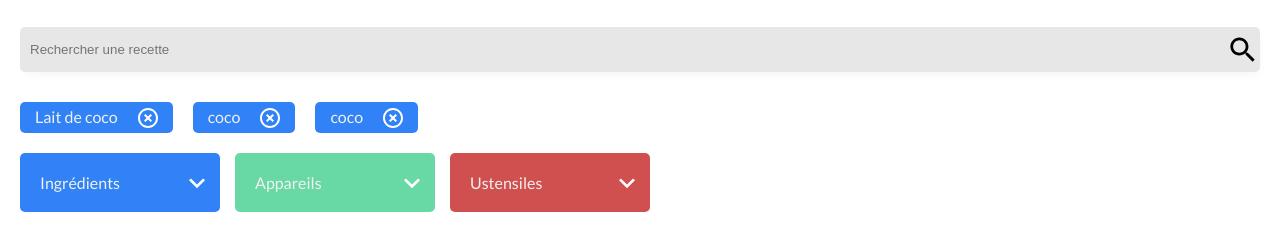
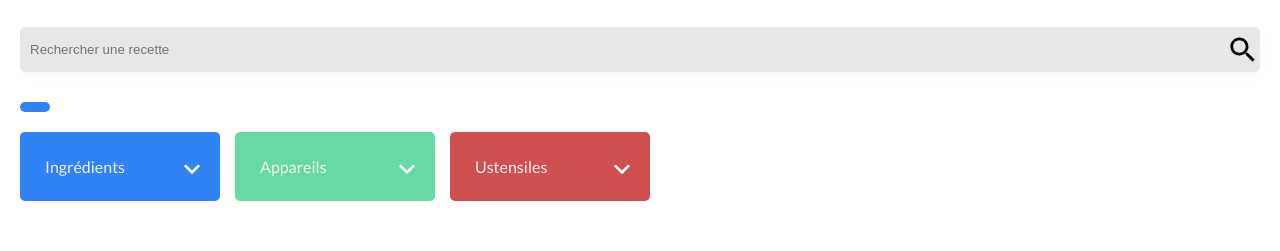
Before and after one commit to ahammouti/HammoutiAli_7_22042022, a website with bundled scripts: page index.html in a window 1280 px wide. Shown: the part 99-350 px from the top of the page. Built offline with nearby package versions, Linux system fonts and the light colour scheme.

Commit message:
fix : update

```diff
--- a/index.html
+++ b/index.html
@@ -12,7 +12,7 @@
 <body>
     <div class="container">
         <header class="header">
-            <a href="/" class="header__logo">
+            <a href="#" class="header__logo">
                 <img src="./src/images/logo/logo.svg" alt="logo les petits plats">
                 <h1>Les petits plats</h1>
             </a>
@@ -25,13 +25,10 @@
             <section class="search__searchTags">
                 <div class="tags">
                     <!-- !section dynamique a faire en javascript injecter dans la div tags -->
-                    <div class="tags__itemTag">
-                        <p class="text-tag">Lait de coco</p>
-                        <button>
-                            <img src="./src/images/icons/close-icon.svg" alt="supprimer">
-                        </button>
+                    <div class="tags__itemTag js-containerTag">
+
                     </div>
-                    <div class="tags__itemTag">
+                    <!-- <div class="tags__itemTag">
                         <p class="text-tag">coco</p>
                         <button>
                             <img src="./src/images/icons/close-icon.svg" alt="supprimer">
@@ -42,23 +39,37 @@
                         <button>
                             <img src="./src/images/icons/close-icon.svg" alt="supprimer">
                         </button>
-                    </div>
+                    </div> -->
                 </div>
                 <div class="searchByTagButtons">
-                    <button
-                        class="searchByTagButtons__button searchByTagButtons__button--ingredients js-btnIngredients">
-                        <p>Ingrédients</p>
-                        <img src="./src/images/icons/arrow-down.svg" alt="dérouler liste">
-                    </button>
-                    <button class="searchByTagButtons__button searchByTagButtons__button--appliances js-btnAppliances">
-                        <p>Appareils</p>
-                        <img src="./src/images/icons/arrow-down.svg" alt="dérouler liste">
-                    </button>
-                    <button class="searchByTagButtons__button searchByTagButtons__button--utensils js-btnUtensils">
-                        <p>Ustensiles</p>
-                        <img src="./src/images/icons/arrow-down.svg" alt="dérouler liste">
-                    </button>
-                </div>
+                    <div class="searchByTagButtons__button searchByTagButtons__button--ingredients js-btnIngredients ">
+                        <div class="container-contentBtn">
+                            <div class="headerTagBtn">
+                                <p>Ingrédients</p>
+                                <img src="./src/images/icons/arrow-down.svg" alt="dérouler liste">
+                            </div>
+                            <div class="listTagBtn -ingredients"></div>
+                        </div>
+                    </div>
+                    <div class="searchByTagButtons__button searchByTagButtons__button--appliances js-btnAppliances ">
+                        <div class="container-contentBtn">
+
+                            <div class="headerTagBtn">
+                                <p>Appareils</p>
+                                <img src="./src/images/icons/arrow-down.svg" alt="dérouler liste">
+                            </div>
+                            <div class="listTagBtn -appliances "></div>
+                        </div>
+                    </div>
+                    <div class="searchByTagButtons__button searchByTagButtons__button--utensils js-btnUtensils ">
+                        <div class="container-contentBtn">
+                            <div class="headerTagBtn">
+                                <p>Ustensiles</p>
+                                <img src="./src/images/icons/arrow-down.svg" alt="dérouler liste">
+                            </div>
+                            <div class="listTagBtn -utensils hidden"></div>
+                        </div>
+                    </div>
             </section>
         </section>
     </div>
--- a/package.json
+++ b/package.json
@@ -12,5 +12,8 @@
   "license": "ISC",
   "devDependencies": {
     "node-sass": "^7.0.1"
+  },
+  "dependencies": {
+    "sass": "^1.51.0"
   }
 }
--- a/src/js/classes/Search.js
+++ b/src/js/classes/Search.js
@@ -5,58 +5,119 @@ export default class Search {
         this.arrayAppliances = [];
         this.arrayUtensils = [];
 
+        this.textTag = document.getElementsByClassName("js-textTag")[0];
+        this.itemTag = document.getElementsByClassName("js-itemTag")[0];
+        this.btnIngredient = document.getElementsByClassName("js-btnIngredients")[0];
+
         this.arrButtons = ["appliance", "ingredients", "utensils"];
         this.arrayButonsFiltered = [];
-
-        this.getDataRecipes();
+        this._getDataRecipes();
+        this.bindEvent();
+        this.attachEvent();
     }
 
-    async getDataRecipes() {
+
+    bindEvent() {
+        console.log(this.btnIngredient);
+        this.openFilterList = (e) => this._openFilterList(e);
+    }
+    attachEvent() {
+        if (this.btnIngredient) {
+            this.btnIngredient.addEventListener("click", this.openFilterList)
+        }
+    }
+
+    _openFilterList(e) {
+        console.log(e);
+    }
+
+    async _getDataRecipes() {
         const response = await fetch("src/js/data/recipes.json");
 
         if (response.status === 200) {
             const result = await response.json();
             this.arrayAllDataRecipes = result.recipes;
+
+            this.getIngredients(this.arrayAllDataRecipes);
+            this.getAppliances();
+            this.getUtensils();
         }
-        this.getIngredients();
-        this.getAppliances();
-        this.getUtensils();
+    }
+
+    getIngredients(array) {
+        let item = [];
+        array.forEach((element) => {
+            element.ingredients.forEach((ingredient) => {
+                if (
+                    !item.includes(ingredient.ingredient.toLowerCase().replace(".", ""))
+                ) {
+                    item.push(ingredient.ingredient.toLowerCase().replace(".", ""));
+                }
+            });
+        });
+        item.sort();
+
+        this.displayFilter(item, "ingredients");
     }
 
     filterArrayOfButtonsTags(arrayButtons, keyButons) {
-        for (const data of this.arrayAllDataRecipes) {
+        this.arrayAllDataRecipes.forEach(data => {
             arrayButtons.push(data[keyButons]);
             this.arrayButonsFiltered = [...new Set(arrayButtons)];
-        }
-        arrayButtons.splice(0, 50);
+        });
+        arrayButtons.splice(0, arrayButtons.length);
     }
-
     getAppliances() {
-        this.filterArrayOfButtonsTags(this.arrayAppliances, this.arrButtons[0])
+        this.filterArrayOfButtonsTags(this.arrayAppliances, this.arrButtons[0]);
         this.arrayAppliances.push(this.arrayButonsFiltered);
-        console.log(this.arrayAppliances[0]);
-        console.log("=========================");
-    }
-
-    getIngredients() {
-        for (const data of this.arrayAllDataRecipes) {
-            this.arrayIngredients.push(data["ingredients"][0].ingredient);
-            this.arrayButonsFiltered = [...new Set(this.arrayIngredients)];
-        }
-        this.arrayIngredients.push(this.arrayButonsFiltered);
-        this.arrayIngredients.splice(0, 50);
-        this.arrayIngredients = this.arrayIngredients[0];
-        console.log(this.arrayIngredients);
+        this.displayFilter(this.arrayAppliances[0], "appliances");
     }
 
     getUtensils() {
-        for (const data of this.arrayAllDataRecipes) {
-            this.arrayUtensils.push(data["ustensils"][0]);
+        this.arrayAllDataRecipes.forEach(data => {
             this.arrayButonsFiltered = [...new Set(this.arrayUtensils)];
-        }
+            data.ustensils.forEach(ust => {
+                this.arrayUtensils.push(ust);
+            });
+        });
         this.arrayUtensils.push(this.arrayButonsFiltered);
-        this.arrayUtensils.splice(0, 50);
-        this.arrayUtensils = this.arrayUtensils[0];
-        console.log(this.arrayUtensils);
+        this.arrayUtensils.splice(0, this.arrayUtensils.length - 1);
+        this.displayFilter(this.arrayUtensils[0], "utensils");
     }
+
+    displayFilter(tabl, type) {
+        console.log(`tab ${type} :`, tabl);
+        const containerFilter = document.getElementsByClassName("listTagBtn -" + type)[0];
+        console.log(containerFilter);
+        tabl.map(element => {
+            const filterItem = document.createElement("div");
+            filterItem.classList.add("js-filterItem");
+            filterItem.textContent = element;
+            containerFilter.appendChild(filterItem);
+        });
+        // const tag = document.createElement("div");
+        // tag.classList.add("tag");
+
+        // tabl.map((str, index) => {
+
+        //     this.obj = {
+        //         value: str,
+        //         id: index
+        //     }
+
+        //     tag.innerHTML =
+        //         `
+        //     <p class="text-tag js-textTag">${this.obj}</p>
+        //         <button>
+        //     <img src="./src/images/icons/close-icon.svg" alt="supprimer">
+        //     </button>
+        //     `;
+        //     console.log([this.obj]);
+        //     array.push
+        // })
+        // console.log(tag);
+        // return containerTags.appendChild(tag);
+
+    };
+
 }
--- /dev/null
+++ b/src/js/classes/Tag.js
@@ -0,0 +1,16 @@
+import Search from "./Search.js";
+
+export default class Tag {
+    constructor() {
+        // console.log(this.arrayIngredients);
+        this.displayListOfTags();
+    }
+
+    displayListOfTags(arrayBtn) {
+
+        // let searchh = new Search();
+
+        // let search =
+        // console.log(searchh.arrayIngredients);
+    }
+}
--- a/src/js/index.js
+++ b/src/js/index.js
@@ -1,7 +1,12 @@
 import Search from "./classes/Search.js";
+import Tag from "./classes/Tag.js";
+
+let search = "";
+let tag = "";
 
 function init() {
-    new Search();
+    search = new Search();
+    tag = new Tag();
 }
 
 init();
--- a/src/scss/layouts/_sectionSearch.scss
+++ b/src/scss/layouts/_sectionSearch.scss
@@ -61,10 +61,11 @@
                 justify-content: start;
 
                 &__button {
+                    cursor: pointer;
                     text-align: left;
-                    padding: 20px;
                     width: 25vw;
-                    min-width: 137px;
+                    height: 100%;
+                    min-width: 150px;
                     max-width: 200px;
                     border-radius: 5px;
                     font-family: Lato;
@@ -73,16 +74,41 @@
                     display: flex;
                     position: relative;
 
+                    .container-contentBtn {
+                        padding: 20px;
+                        display: flex;
+                        width: 100%;
+                        flex-direction: column;
+
+                        .headerTagBtn {
+                            padding: 5px;
+                            position: relative;
+
                             p {
                                 text-align-last: left;
                             }
 
                             img {
                                 position: absolute;
-                        right: 15px;
+                                right: 0px;
                                 top: 42%;
                             }
                         }
+
+                        .listTagBtn {
+                            display: none;
+                            background: #000;
+                        }
+                    }
+                }
+
+                // &__button {
+                //     .container-contentBtn {
+                //         .listTagBtn {
+                //             display: block;
+                //         }
+                //     }
+                // }
 
                 &__button--ingredients {
                     background: $color-blue;
@@ -95,6 +121,8 @@
                 &__button--utensils {
                     background: $color-danger;
                 }
+
+
             }
         }
     }
```
Also changed, not shown: public/css/style.css, 2 other files. Lines whose indentation alone changed are shown as unchanged.
